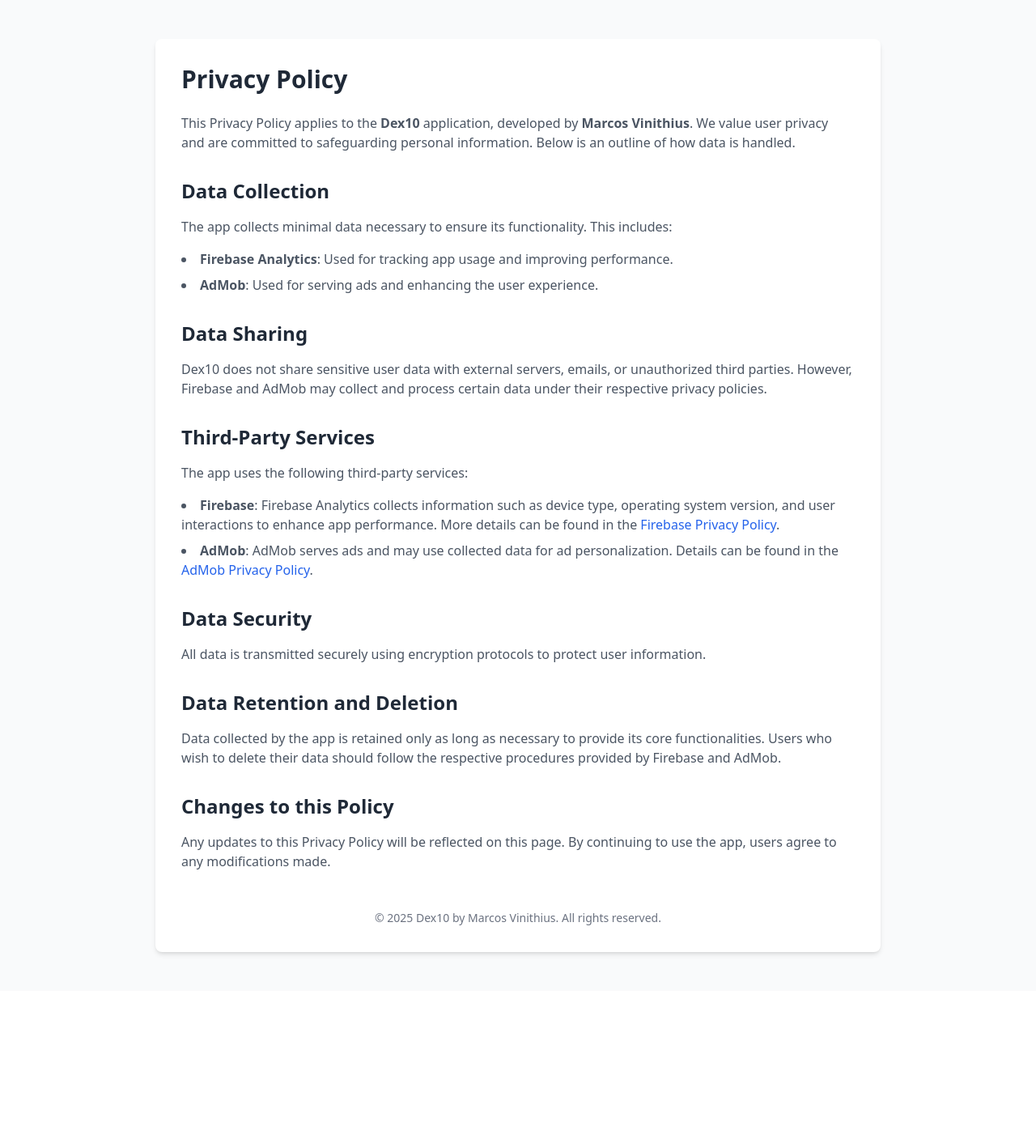
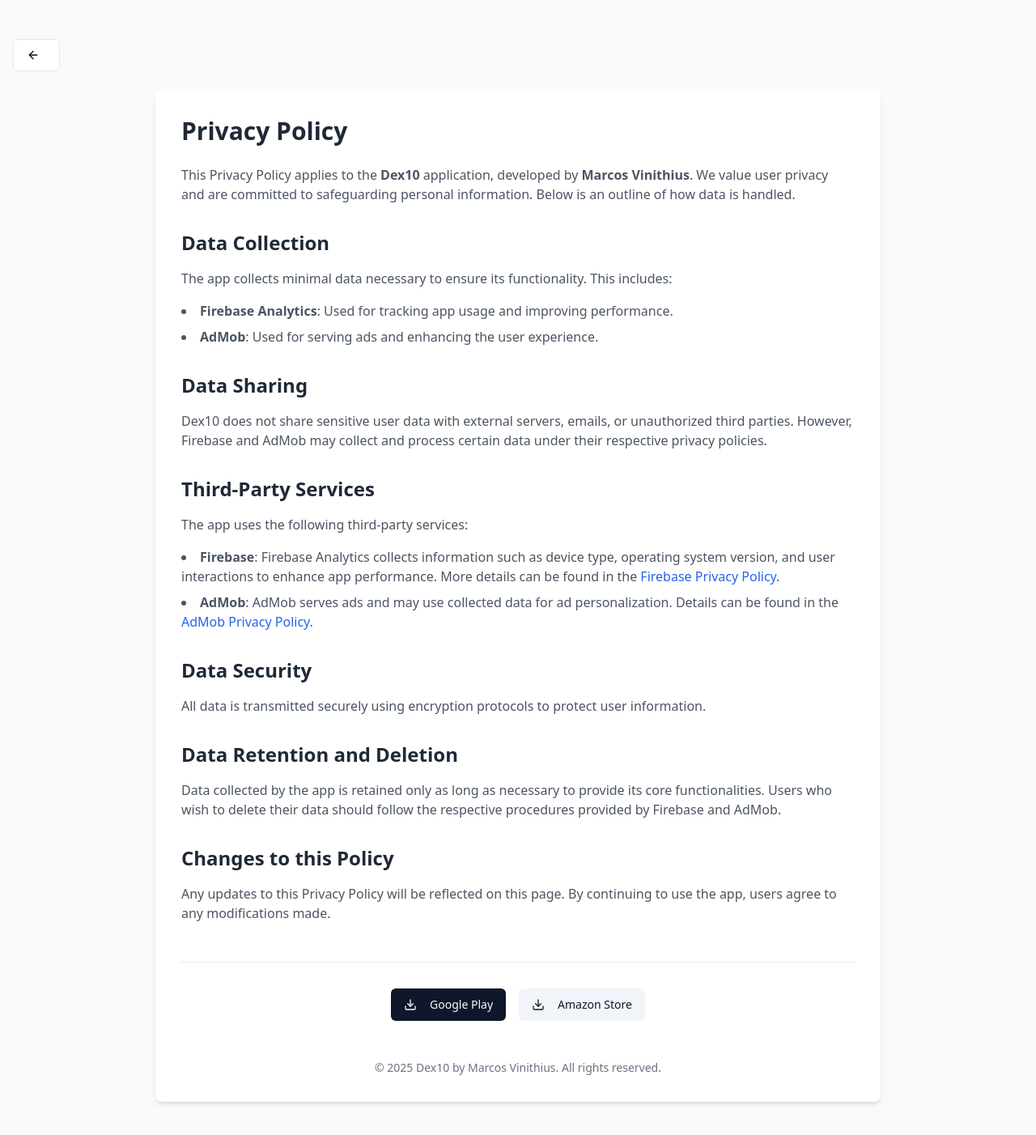
Before and after one commit to vinithius2/dex10-app, a React (Vite) app: page /privacy-policy in a window 1280 px wide. Shown: the top 1402 px of the page at 81% size. Before the commit the page ends 1224 px from the top, so only its background shows below. Built offline with nearby package versions, Linux system fonts and the light colour scheme.

Commit message:
feat: Add back button and Amazon download
- Added a back button to the Privacy Policy page.
- Added a new download button for the Amazon App Store.

```diff
--- a/src/components/Footer.tsx
+++ b/src/components/Footer.tsx
@@ -1,16 +1,15 @@
-
 import { Button } from "@/components/ui/button";
 import { Download, Instagram, Facebook, Mail } from "lucide-react";
 import { useLocale } from "@/context/LocaleContext";
 import { Link } from "react-router-dom";
 
 const DOWNLOAD_LINK = "https://play.google.com/store/apps/details?id=com.vinithius.dex10";
+const AMAZON_DOWNLOAD_LINK = "https://www.amazon.com/dp/B0F69LKYGL";
 
 const Footer = () => {
   const currentYear = new Date().getFullYear();
   const { t } = useLocale();
 
-  // Safe replacement function to handle potentially undefined values
   const replaceCopyrightYear = () => {
     if (typeof t.copyright === 'string') {
       return t.copyright.replace("{year}", String(currentYear));
@@ -21,21 +20,27 @@ const Footer = () => {
   return (
     <footer className="bg-gray-900 text-white pt-16 pb-8">
       <div className="container">
-        {/* Download CTA */}
         <div className="bg-gradient-to-r from-dex-red to-dex-blue p-8 rounded-xl mb-16 text-center">
           <h2 className="text-3xl font-bold mb-4">{t.ready_adventure}</h2>
           <p className="text-lg mb-6 max-w-2xl mx-auto">
             {t.ready_adventure_desc}
           </p>
-          <Button asChild size="lg" className="bg-white text-dex-blue hover:bg-gray-100">
-            <a href={DOWNLOAD_LINK} target="_blank" rel="noopener noreferrer">
-              <Download className="mr-2 h-5 w-5" />
-              {t.download_now}
-            </a>
-          </Button>
+          <div className="flex flex-col sm:flex-row gap-4 justify-center">
+            <Button asChild size="lg" className="bg-white text-dex-blue hover:bg-gray-100">
+              <a href={DOWNLOAD_LINK} target="_blank" rel="noopener noreferrer">
+                <Download className="mr-2 h-5 w-5" />
+                Google Play
+              </a>
+            </Button>
+            <Button asChild size="lg" variant="secondary">
+              <a href={AMAZON_DOWNLOAD_LINK} target="_blank" rel="noopener noreferrer">
+                <Download className="mr-2 h-5 w-5" />
+                Amazon Store
+              </a>
+            </Button>
+          </div>
         </div>
 
-        {/* Footer content */}
         <div className="grid grid-cols-1 md:grid-cols-3 gap-8 mb-12">
           <div>
             <h3 className="text-xl font-bold mb-4">Dex 10</h3>
@@ -81,7 +86,6 @@ const Footer = () => {
               </a>
               <a href="https://www.reddit.com/r/Poke10" target="_blank" rel="noopener noreferrer" className="text-white hover:text-dex-blue transition-colors">
                 <span className="sr-only">Reddit</span>
-                {/* Replace Reddit with a more generic icon from lucide-react */}
                 <svg xmlns="http://www.w3.org/2000/svg" width="24" height="24" viewBox="0 0 24 24" fill="none" stroke="currentColor" strokeWidth="2" strokeLinecap="round" strokeLinejoin="round" className="h-6 w-6">
                   <circle cx="12" cy="12" r="10"></circle>
                   <path d="M9 12h.01"></path>
@@ -99,7 +103,6 @@ const Footer = () => {
           </div>
         </div>
 
-        {/* Legal disclaimer */}
         <div className="border-t border-gray-800 pt-8">
           <div className="text-sm text-gray-500 mb-4">
             <h4 className="font-bold mb-2">{t.legal_disclaimer_title}</h4>
--- a/src/pages/PrivacyPolicy.tsx
+++ b/src/pages/PrivacyPolicy.tsx
@@ -1,5 +1,10 @@
+import { useLocale } from "@/context/LocaleContext";
+import { Button } from "@/components/ui/button";
+import { ArrowLeft, Download } from "lucide-react";
+import { Link } from "react-router-dom";
 
-import { useLocale } from "@/context/LocaleContext";
+const DOWNLOAD_LINK = "https://play.google.com/store/apps/details?id=com.vinithius.dex10";
+const AMAZON_DOWNLOAD_LINK = "https://www.amazon.com/dp/B0F69LKYGL";
 
 const PrivacyPolicy = () => {
   const { t } = useLocale();
@@ -8,6 +13,13 @@ const PrivacyPolicy = () => {
   return (
     <div className="min-h-screen bg-gray-50">
       <div className="container mx-auto py-12 px-4">
+        <Button asChild variant="outline" className="mb-6">
+          <Link to="/">
+            <ArrowLeft className="mr-2 h-4 w-4" />
+            {t.back_to_home}
+          </Link>
+        </Button>
+
         <div className="max-w-4xl mx-auto bg-white rounded-lg shadow-md p-8">
           <h1 className="text-3xl font-bold text-gray-800 mb-6">Privacy Policy</h1>
 
@@ -63,6 +75,21 @@ const PrivacyPolicy = () => {
             Any updates to this Privacy Policy will be reflected on this page. By continuing to use the app, users agree to any modifications made.
           </p>
 
+          <div className="mt-12 flex flex-col sm:flex-row gap-4 justify-center border-t pt-8">
+            <Button asChild>
+              <a href={DOWNLOAD_LINK} target="_blank" rel="noopener noreferrer">
+                <Download className="mr-2 h-5 w-5" />
+                Google Play
+              </a>
+            </Button>
+            <Button asChild variant="secondary">
+              <a href={AMAZON_DOWNLOAD_LINK} target="_blank" rel="noopener noreferrer">
+                <Download className="mr-2 h-5 w-5" />
+                Amazon Store
+              </a>
+            </Button>
+          </div>
+
           <footer className="mt-12 text-center text-gray-500 text-sm">
             © {currentYear} Dex10 by Marcos Vinithius. All rights reserved.
           </footer>
```
